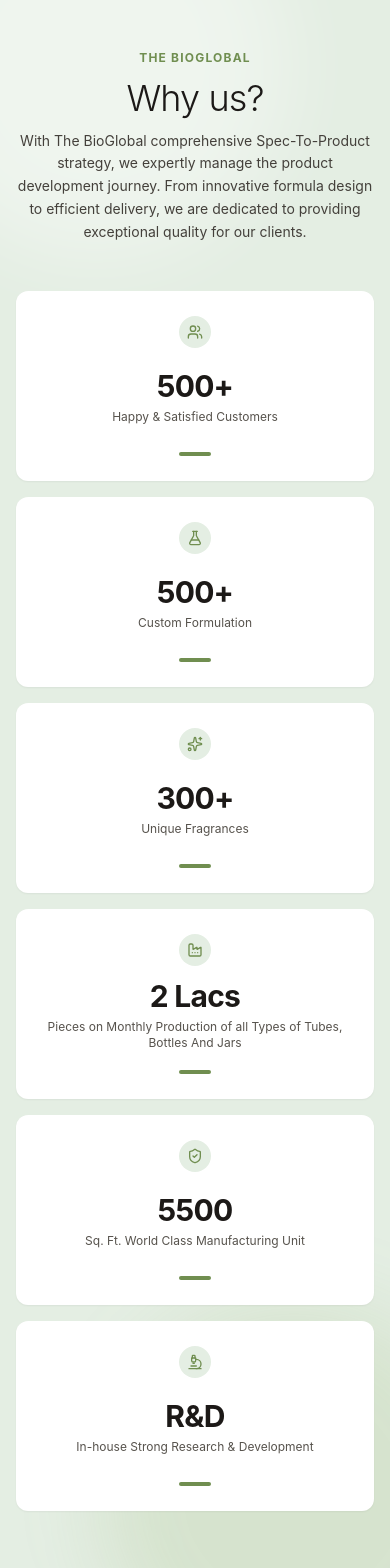
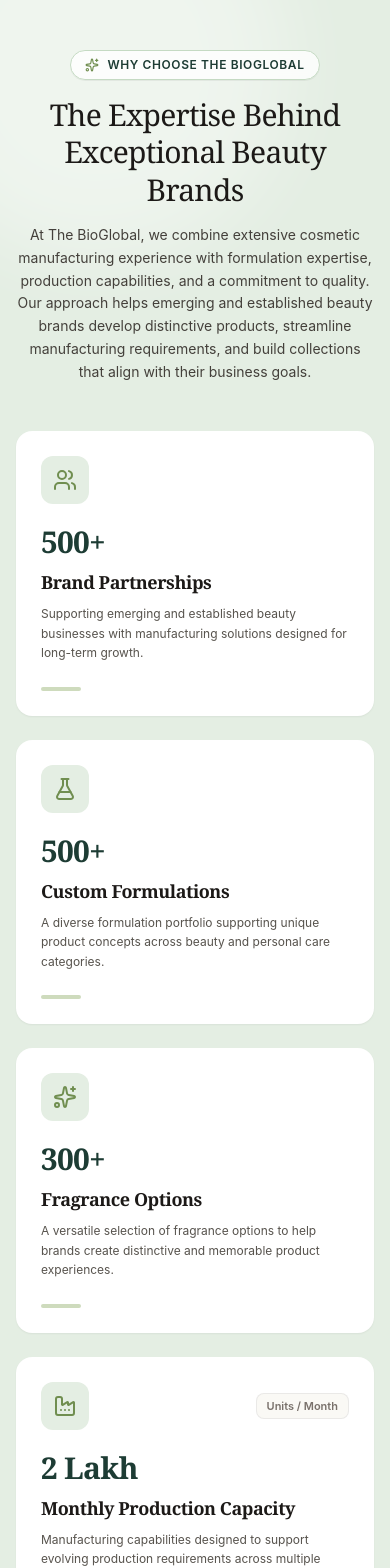
Before and after one commit to shivamshishodia200/BioGlobal, a React (Vite) app: page / in a window 390 px wide. Shown: the part 5480-7048 px from the top of the page. Built offline with nearby package versions, Linux system fonts and the light colour scheme; a web font is replaced by a local one.

Commit message:
feat(section-4): implement verified B2B manufacturing credentials, 3-column responsive layout, and accessible animated counters

```diff
--- a/src/components/common/AnimatedCounter.tsx
+++ b/src/components/common/AnimatedCounter.tsx
@@ -29,6 +29,16 @@
 
   useEffect(() => {
     if (!hasAnimated) return;
+
+    // Respect reduced-motion preferences
+    const prefersReducedMotion =
+      typeof window !== 'undefined' &&
+      window.matchMedia('(prefers-reduced-motion: reduce)').matches;
+
+    if (prefersReducedMotion) {
+      setDisplayValue(value);
+      return;
+    }
 
     // Check if value is numeric or text like 'R&D'
     const numericMatch = value.match(/(\d+[\d,]*)/);
--- a/src/components/home/WhyChooseSection.tsx
+++ b/src/components/home/WhyChooseSection.tsx
@@ -1,110 +1,172 @@
 import React from 'react';
 import { motion } from 'motion/react';
 import { AnimatedCounter } from '../common/AnimatedCounter';
-import { Users, FlaskConical, Sparkles, Factory, ShieldCheck, Microscope } from 'lucide-react';
+import {
+  Users,
+  FlaskConical,
+  Sparkles,
+  Factory,
+  Building2,
+  Microscope,
+} from 'lucide-react';
 
-const STATS = [
+interface CredentialCard {
+  id: string;
+  value: string;
+  unit?: string;
+  title: string;
+  description: string;
+  icon: React.ComponentType<{ className?: string }>;
+}
+
+const CREDENTIALS: CredentialCard[] = [
   {
+    id: 'brand-partnerships',
+    value: '500+',
+    title: 'Brand Partnerships',
+    description:
+      'Supporting emerging and established beauty businesses with manufacturing solutions designed for long-term growth.',
     icon: Users,
-    number: '500+',
-    label: 'Happy & Satisfied Customers',
-    sub: 'Worldwide B2B Brands',
   },
   {
+    id: 'custom-formulations',
+    value: '500+',
+    title: 'Custom Formulations',
+    description:
+      'A diverse formulation portfolio supporting unique product concepts across beauty and personal care categories.',
     icon: FlaskConical,
-    number: '500+',
-    label: 'Custom Formulation',
-    sub: 'Derm-tested formulas',
   },
   {
+    id: 'fragrance-options',
+    value: '300+',
+    title: 'Fragrance Options',
+    description:
+      'A versatile selection of fragrance options to help brands create distinctive and memorable product experiences.',
     icon: Sparkles,
-    number: '300+',
-    label: 'Unique Fragrances',
-    sub: 'IFRA compliant notes',
   },
   {
+    id: 'monthly-capacity',
+    value: '2 Lakh',
+    unit: 'Units / Month',
+    title: 'Monthly Production Capacity',
+    description:
+      'Manufacturing capabilities designed to support evolving production requirements across multiple cosmetic and personal care categories.',
     icon: Factory,
-    number: '2 Lacs',
-    label: 'Pieces on Monthly Production of all Types of Tubes, Bottles And Jars',
-    sub: 'Automated filling lines',
   },
   {
-    icon: ShieldCheck,
-    number: '5500',
-    label: 'Sq. Ft. World Class Manufacturing Unit',
-    sub: 'Class 100,000 cleanrooms',
+    id: 'manufacturing-facility',
+    value: '5,500',
+    unit: 'Sq. Ft.',
+    title: 'Manufacturing Facility',
+    description:
+      'Dedicated manufacturing infrastructure supporting formulation, production, packaging, and quality-focused operations.',
+    icon: Building2,
   },
   {
+    id: 'formulation-expertise',
+    value: 'R&D',
+    title: 'Formulation Expertise',
+    description:
+      'Research-led product development focused on ingredient selection, formulation customization, and practical manufacturing solutions.',
     icon: Microscope,
-    number: 'R&D',
-    label: 'In-house Strong Research & Development',
-    sub: 'Lead formulation chemists',
   },
 ];
 
 export const WhyChooseSection: React.FC = () => {
   return (
-    <section className="bg-[#E4EEE3] py-20 lg:py-24 border-b border-[#C5DAC3]/70 overflow-hidden relative">
+    <section
+      aria-labelledby="why-choose-heading"
+      className="bg-[#E4EEE3] py-20 lg:py-28 border-b border-[#C5DAC3]/70 overflow-hidden relative"
+    >
       {/* Background Soft Pattern Elements */}
-      <div className="absolute -top-24 -left-24 w-96 h-96 bg-white/40 rounded-full blur-2xl pointer-events-none" />
-      <div className="absolute -bottom-24 -right-24 w-96 h-96 bg-[#86A55B]/15 rounded-full blur-2xl pointer-events-none" />
+      <div className="absolute -top-24 -left-24 w-96 h-96 bg-white/40 rounded-full blur-2xl pointer-events-none -z-0" />
+      <div className="absolute -bottom-24 -right-24 w-96 h-96 bg-[#86A55B]/15 rounded-full blur-2xl pointer-events-none -z-0" />
 
-      <div className="max-w-[1440px] mx-auto px-4 sm:px-6 lg:px-12 text-center space-y-12 relative z-10">
-        {/* Header */}
+      <div className="max-w-[1440px] mx-auto px-4 sm:px-6 lg:px-12 text-center space-y-12 sm:space-y-16 relative z-10">
+        {/* Section Header */}
         <motion.div
           initial={{ opacity: 0, y: 24 }}
           whileInView={{ opacity: 1, y: 0 }}
           viewport={{ once: true, margin: '-50px' }}
           transition={{ duration: 0.7 }}
-          className="max-w-3xl mx-auto space-y-3"
+          className="max-w-3xl mx-auto space-y-4"
         >
-          <span className="text-xs uppercase tracking-widest text-[#708E50] font-bold block">
-            The BioGlobal
-          </span>
+          {/* Eyebrow */}
+          <div className="inline-flex items-center gap-2 px-3.5 py-1.5 rounded-full bg-white/80 text-[#1D3C34] text-xs font-semibold tracking-wider uppercase border border-[#C5DAC3] shadow-2xs backdrop-blur-xs">
+            <Sparkles className="w-3.5 h-3.5 text-[#708E50]" />
+            <span>WHY CHOOSE THE BIOGLOBAL</span>
+          </div>
 
-          <h2 className="font-sans font-light text-4xl sm:text-5xl text-stone-900 tracking-tight">
-            Why us?
+          {/* Main Heading */}
+          <h2
+            id="why-choose-heading"
+            className="font-serif font-light text-3xl sm:text-4xl lg:text-[44px] text-stone-900 tracking-tight leading-tight"
+          >
+            The Expertise Behind Exceptional Beauty Brands
           </h2>
 
+          {/* Section Description */}
           <p className="text-stone-700 text-sm sm:text-base leading-relaxed font-normal">
-            With The BioGlobal comprehensive Spec-To-Product strategy, we expertly manage the product development journey. From innovative formula design to efficient delivery, we are dedicated to providing exceptional quality for our clients.
+            At The BioGlobal, we combine extensive cosmetic manufacturing
+            experience with formulation expertise, production capabilities, and
+            a commitment to quality. Our approach helps emerging and established
+            beauty brands develop distinctive products, streamline manufacturing
+            requirements, and build collections that align with their business
+            goals.
           </p>
         </motion.div>
 
-        {/* 6 White Stat Cards with 3D Tilt Hover and Animated Counters */}
-        <div className="grid grid-cols-1 sm:grid-cols-2 md:grid-cols-3 lg:grid-cols-6 gap-4">
-          {STATS.map((stat, idx) => {
+        {/* 6 White Credential Cards in a Responsive 3-Column Grid */}
+        <div className="grid grid-cols-1 sm:grid-cols-2 lg:grid-cols-3 gap-6 sm:gap-8 text-left">
+          {CREDENTIALS.map((stat, idx) => {
             const Icon = stat.icon;
             return (
               <motion.div
-                key={idx}
-                initial={{ opacity: 0, y: 35, scale: 0.95 }}
-                whileInView={{ opacity: 1, y: 0, scale: 1 }}
+                key={stat.id}
+                initial={{ opacity: 0, y: 30 }}
+                whileInView={{ opacity: 1, y: 0 }}
                 viewport={{ once: true, margin: '-30px' }}
-                transition={{ delay: idx * 0.09, duration: 0.55, ease: 'easeOut' }}
+                transition={{
+                  delay: idx * 0.08,
+                  duration: 0.55,
+                  ease: 'easeOut',
+                }}
                 whileHover={{
-                  y: -10,
-                  scale: 1.04,
-                  boxShadow: '0 20px 35px rgba(29, 60, 52, 0.12)',
+                  y: -6,
+                  boxShadow: '0 20px 35px rgba(29, 60, 52, 0.10)',
                 }}
-                className="bg-white rounded-xl p-6 flex flex-col justify-between items-center text-center shadow-xs min-h-[190px] cursor-default transition-all duration-300 relative group overflow-hidden border border-white/80"
+                className="bg-white rounded-2xl p-6 sm:p-8 flex flex-col justify-between shadow-xs border border-white/90 transition-all duration-300 relative group overflow-hidden"
               >
-                {/* Top Subtle Icon */}
-                <div className="w-8 h-8 rounded-full bg-[#E4EEE3] flex items-center justify-center text-[#708E50] mb-2 group-hover:scale-115 transition-transform duration-300">
-                  <Icon className="w-4 h-4" />
+                {/* Top Row: Icon Container & Optional Unit Badge */}
+                <div className="flex items-center justify-between mb-5">
+                  <div className="w-12 h-12 rounded-xl bg-[#E4EEE3] flex items-center justify-center text-[#1D3C34] group-hover:bg-[#1D3C34] transition-colors duration-300">
+                    <Icon className="w-6 h-6 text-[#708E50] group-hover:text-[#86A55B] transition-colors duration-300" />
+                  </div>
+
+                  {stat.unit && (
+                    <span className="text-[11px] font-semibold text-stone-500 bg-[#FAF9F5] border border-stone-200/80 px-2.5 py-1 rounded-lg">
+                      {stat.unit}
+                    </span>
+                  )}
                 </div>
 
-                <div className="my-auto">
-                  <span className="font-sans font-bold text-3xl sm:text-[32px] text-stone-900 leading-none block mb-2 tracking-tight">
-                    <AnimatedCounter value={stat.number} />
+                {/* Content: Stat Number, Heading, and Description */}
+                <div className="space-y-2 flex-grow">
+                  <span className="font-serif font-bold text-3xl sm:text-4xl text-[#1D3C34] tracking-tight block">
+                    <AnimatedCounter value={stat.value} />
                   </span>
-                  <p className="text-xs text-stone-600 leading-snug font-normal line-clamp-3">
-                    {stat.label}
+
+                  <h3 className="font-serif font-semibold text-lg text-stone-900 tracking-tight group-hover:text-[#1D3C34] transition-colors">
+                    {stat.title}
+                  </h3>
+
+                  <p className="text-stone-600 text-xs sm:text-sm leading-relaxed font-normal">
+                    {stat.description}
                   </p>
                 </div>
 
-                {/* Bottom Active Glow Line */}
-                <div className="w-8 h-1 bg-[#708E50] rounded-full mt-3 group-hover:w-16 transition-all duration-300" />
+                {/* Bottom Active Accent Indicator Line */}
+                <div className="w-10 h-1 bg-[#86A55B]/40 group-hover:w-20 group-hover:bg-[#708E50] rounded-full transition-all duration-300 mt-6" />
               </motion.div>
             );
           })}
```
